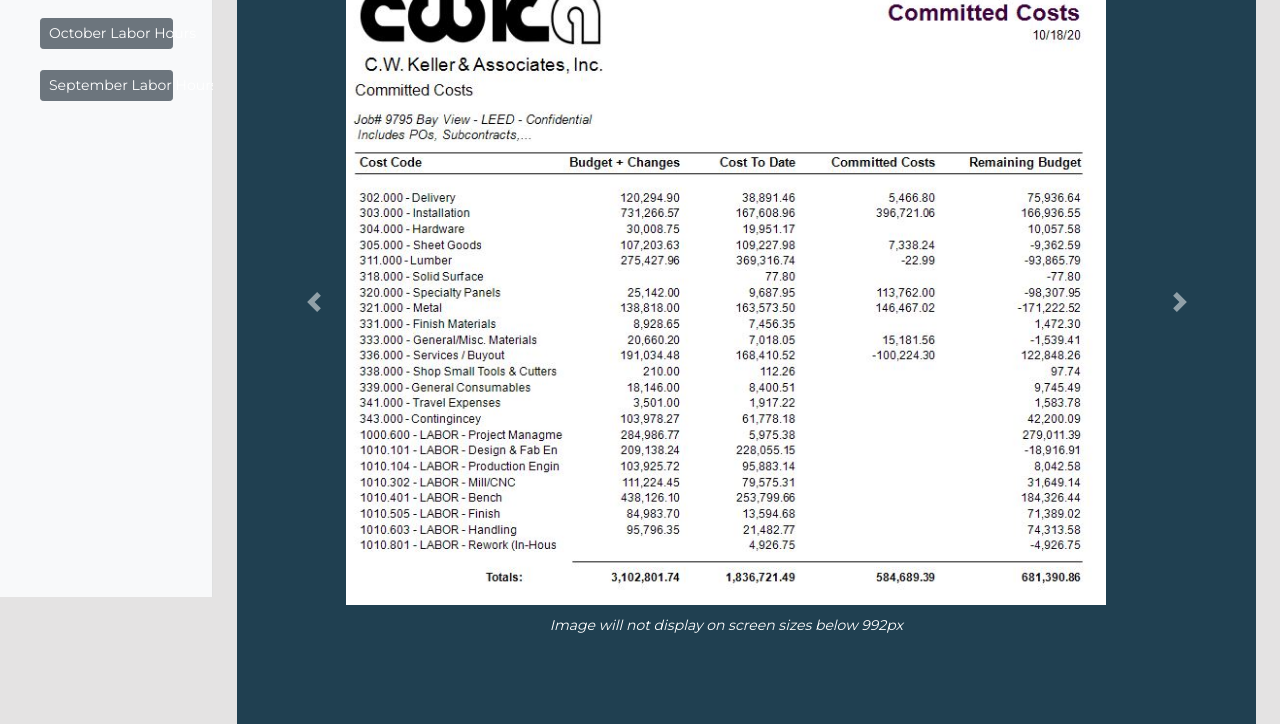
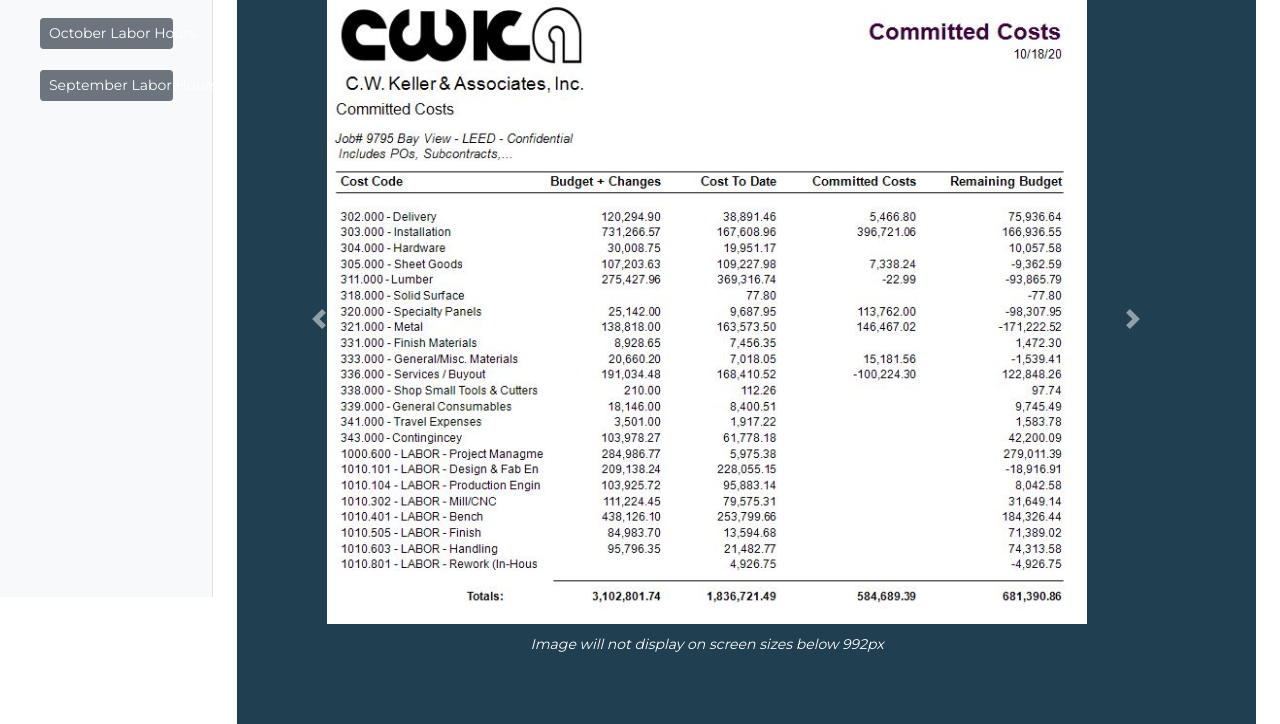
Before and after one commit to djahern-max/CWKAHoursV2, a plain HTML site: page index.html in a window 1280 px wide. Shown: the part 203-927 px from the top of the page. Drawn offline with nearby package versions, Linux system fonts and the light colour scheme.

Commit message:
Add files via upload

```diff
--- a/css/styles.css
+++ b/css/styles.css
@@ -1,8 +1,8 @@
 
 body {
   font-family: "Montserrat";
-  text-align: center;
-  background-color: #e4e3e3;
+  text-align: left;
+  /* background-color: #e4e3e3; */
 }
 
 h1, h2, h3, h4, h5, h6 {
@@ -11,6 +11,11 @@ h1, h2, h3, h4, h5, h6 {
 
 .container-fluid{
   padding: 2% 5% 9% 1%;
+}
+
+.container-fluid2{
+  padding: 2% 5% 9% 1%;
+  text-align: center;
 }
 
 /* Sections */
```
